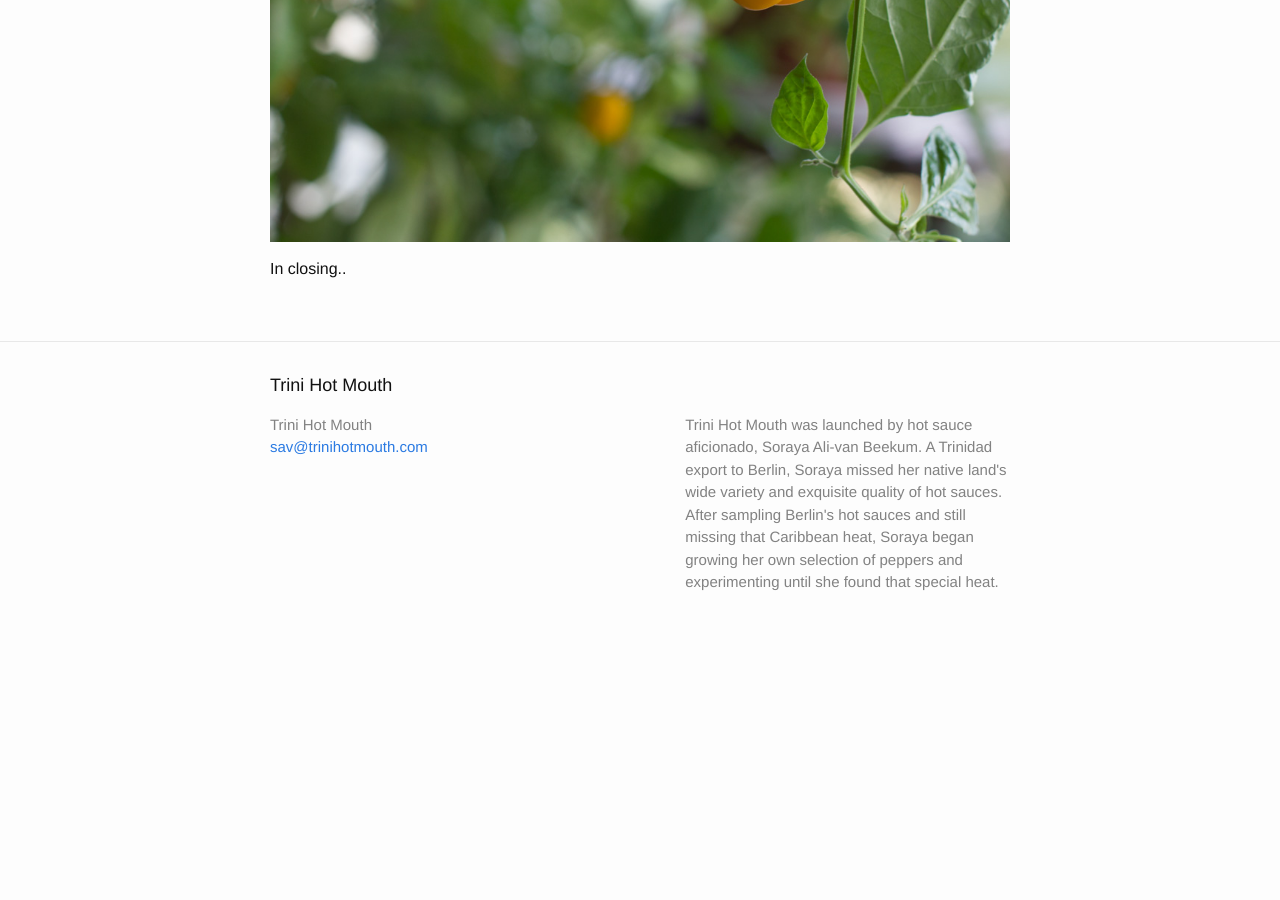
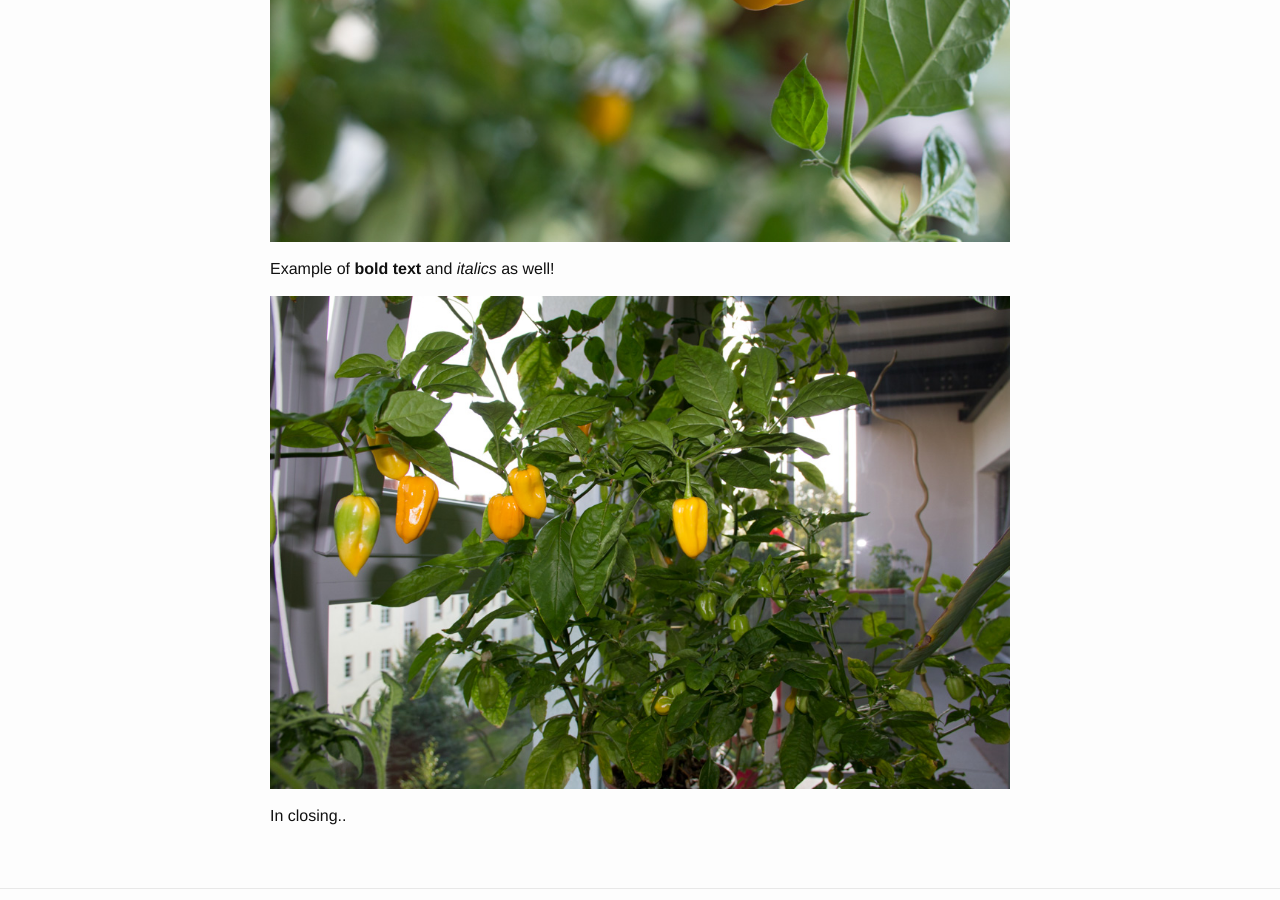
Before and after one commit to marsmining/trini-hot-mouth, a Jekyll site: the page built from _posts/2014-09-19-habaneros-ripening.markdown, in a window 1280 px wide and 900 px high, scrolled down 2000 px. Built offline with Jekyll 4.4.1, drawn with Linux system fonts in a browser that asks for light colours; before the commit the page ends 2654 px from its top, so only the background shows below that.

Commit message:
add another image and markdown examples

```diff
--- a/_posts/2014-09-19-habaneros-ripening.markdown
+++ b/_posts/2014-09-19-habaneros-ripening.markdown
@@ -35,6 +35,10 @@ bam
 
 ![02](/img/habanero-ripening-02.jpg)
 
+Example of __bold text__ and _italics_ as well!
+
+![03](/img/habanero-ripening-03.jpg)
+
 In closing..
 
 [wh]: http://en.wikipedia.org/wiki/Habanero
```
Also changed, not shown: img/habanero-ripening-03.jpg (added).
